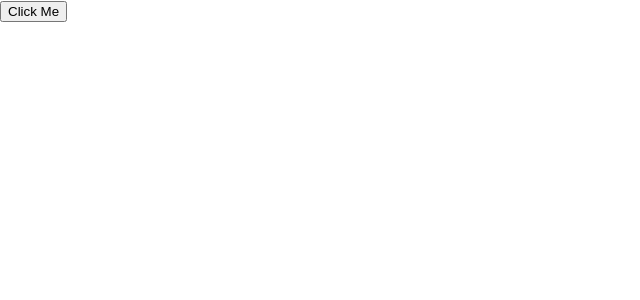
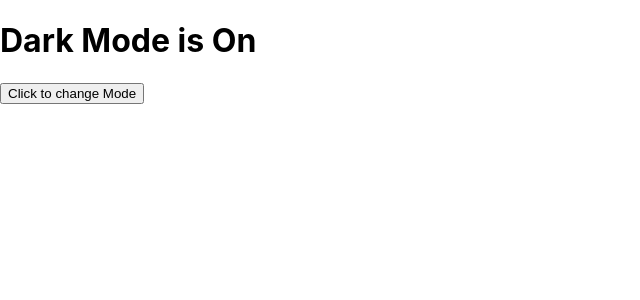
Before and after one commit to tylerstambaugh/coursera-react-customizing-exampleapp, a React (Create React App) app: page / in a window 1280 px wide. Shown: the top 300 px of the page, without its empty margins (0-640 px from the left). Built offline with nearby package versions, Linux system fonts and the light colour scheme.

Commit message:
changing bool value with onClick

```diff
--- a/src/App.js
+++ b/src/App.js
@@ -1,13 +1,14 @@
-import Btn from './components/examples/btn';
 import './App.css';
 import Nav from './components/Nav.js';
 import Example from './components/examples/Example.js';
 import Card from './components/examples/Card.js';
+import Btn from './components/examples/btn';
+import ModeToggler from './components/examples/ModeToggler';
 
 
 function App() {
   return (
-    <Btn />
+    <ModeToggler />
   );
 }
 
--- /dev/null
+++ b/src/components/examples/ModeToggler.js
@@ -0,0 +1,26 @@
+function ModeToggler() {
+    let darkModeOn = true;
+    const darkMode = <h1>Dark Mode is On</h1>
+    const lightMode = <h1>Light Mode is On</h1>
+
+    function handleClick() {
+        darkModeOn = !darkModeOn;
+        if (darkModeOn == true) {
+            console.log("Dark mode is on.")
+        }
+        else {
+            console.log("light mode is on.")
+        }
+    }
+
+    return (
+     <div>
+        {darkModeOn ? darkMode : lightMode}
+        <button onClick={handleClick}>
+            Click to change Mode
+        </button>
+     </div>
+    )
+}
+
+export default ModeToggler
```
